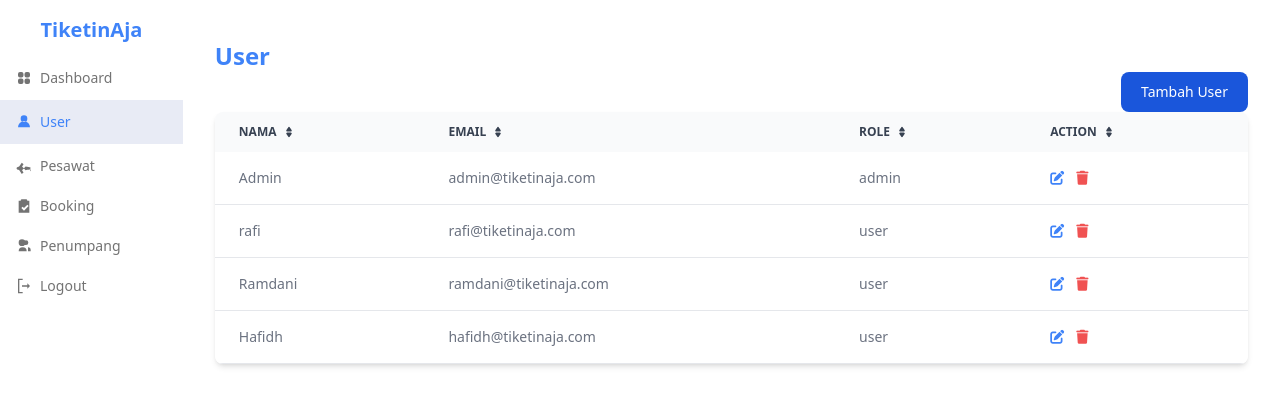
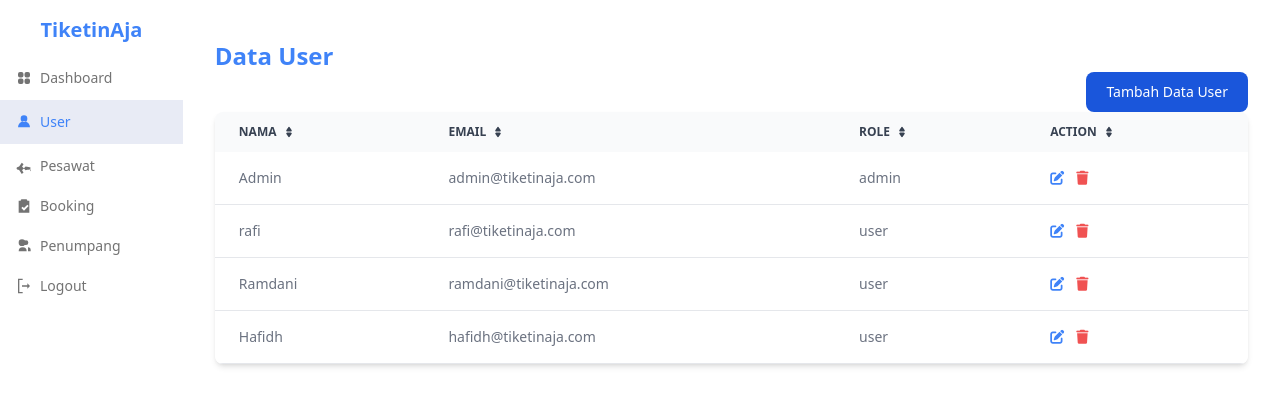
Before and after one commit to Ramdanii19/TiketinAja, a PHP site: page /admin/user/dashboard.php in a window 1280 px wide. Shown: the top 406 px of the page. Run offline with PHP 8.4, Linux system fonts and the light colour scheme; data comes from the database, SQL or seed files in the repository; some libraries are stand-ins or nearby versions.

Commit message:
style: finish user

```diff
--- a/src/views/admin/booking/dashboard.php
+++ b/src/views/admin/booking/dashboard.php
@@ -53,7 +53,7 @@ $resultPesawat = mysqli_query($conn, $queryPesawat);
           </li>
 
           <li>
-            <a href="./dashboard.php" class="flex items-center gap-2 px-4 py-2 text-sm font-medium text-neutral-500 hover:bg-neutral-100 hover:text-neutral-700 dark:hover:bg-neutral-900 dark:hover:text-neutral-300">
+            <a href="../user/dashboard.php" class="flex items-center gap-2 px-4 py-2 text-sm font-medium text-neutral-500 hover:bg-neutral-100 hover:text-neutral-700 dark:hover:bg-neutral-900 dark:hover:text-neutral-300">
             <svg xmlns="http://www.w3.org/2000/svg" viewBox="0 0 24 24" fill="currentColor" class="size-4">
               <path fill-rule="evenodd" d="M12 2a5 5 0 1 1 0 10A5 5 0 0 1 12 2ZM3 20a8.97 8.97 0 0 1 9-9 8.97 8.97 0 0 1 9 9H3Z" clip-rule="evenodd"/>
             </svg>
--- a/src/views/admin/user/dashboard.php
+++ b/src/views/admin/user/dashboard.php
@@ -86,12 +86,12 @@ $count = mysqli_num_rows($result);
     <div class="flex flex-col w-full">
       <!-- Konten -->
       <div class="flex flex-col py-10 px-8">
-        <p class="font-bold text-2xl text-blue-500">User</p>
+        <p class="font-bold text-2xl text-blue-500">Data User</p>
 
         <!-- Modal toggle -->
         <div class="flex justify-end">
           <button data-modal-target="create-modal" data-modal-toggle="create-modal" class="text-white bg-blue-700 hover:bg-blue-800 focus:ring-4 focus:outline-none focus:ring-blue-300 font-medium rounded-lg text-sm px-5 py-2.5 text-center dark:bg-blue-600 dark:hover:bg-blue-700 dark:focus:ring-blue-800" type="button">
-            Tambah User
+            Tambah Data User
           </button>
         </div>
 
```
Also changed, not shown: src/views/admin/user/edit.php (+4 -4 lines).
